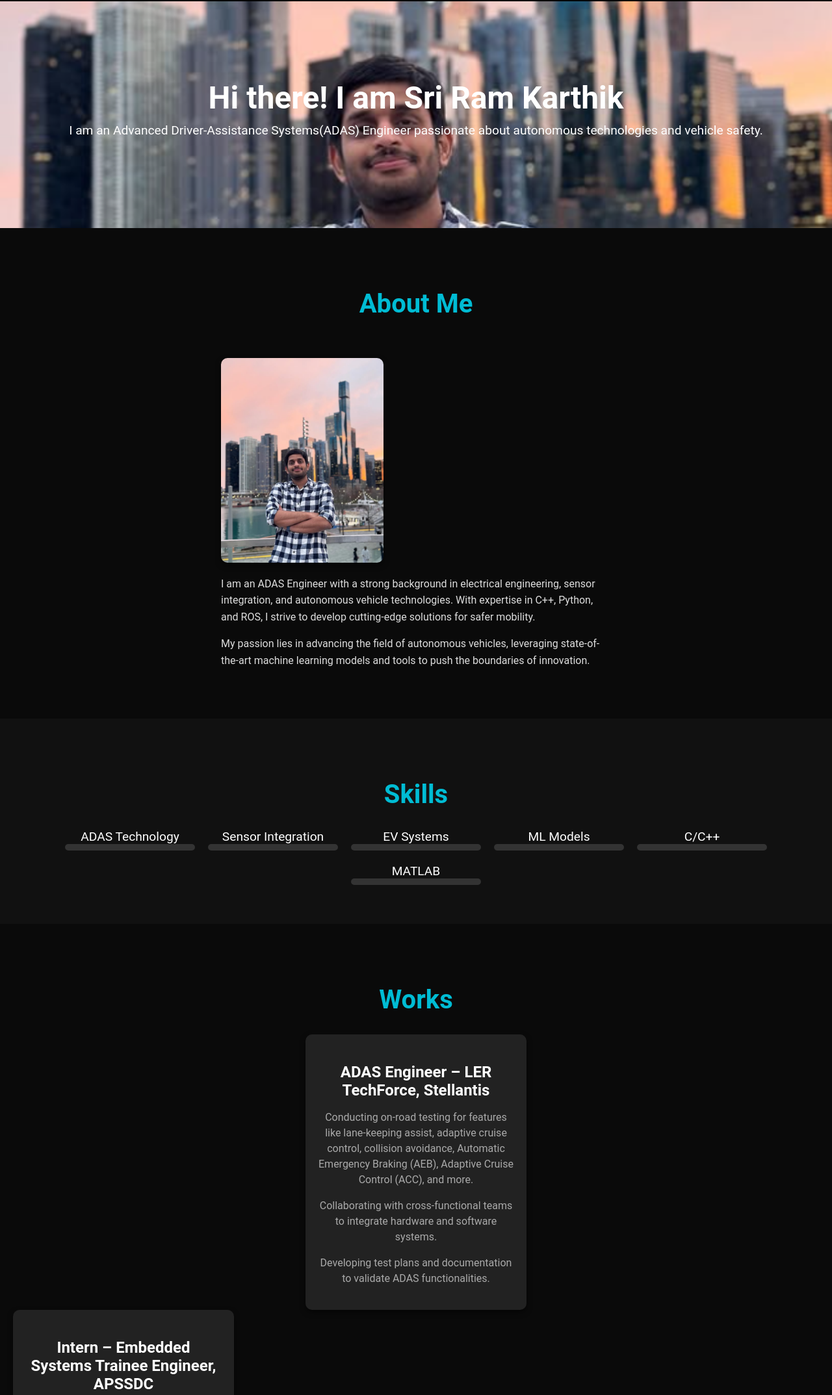
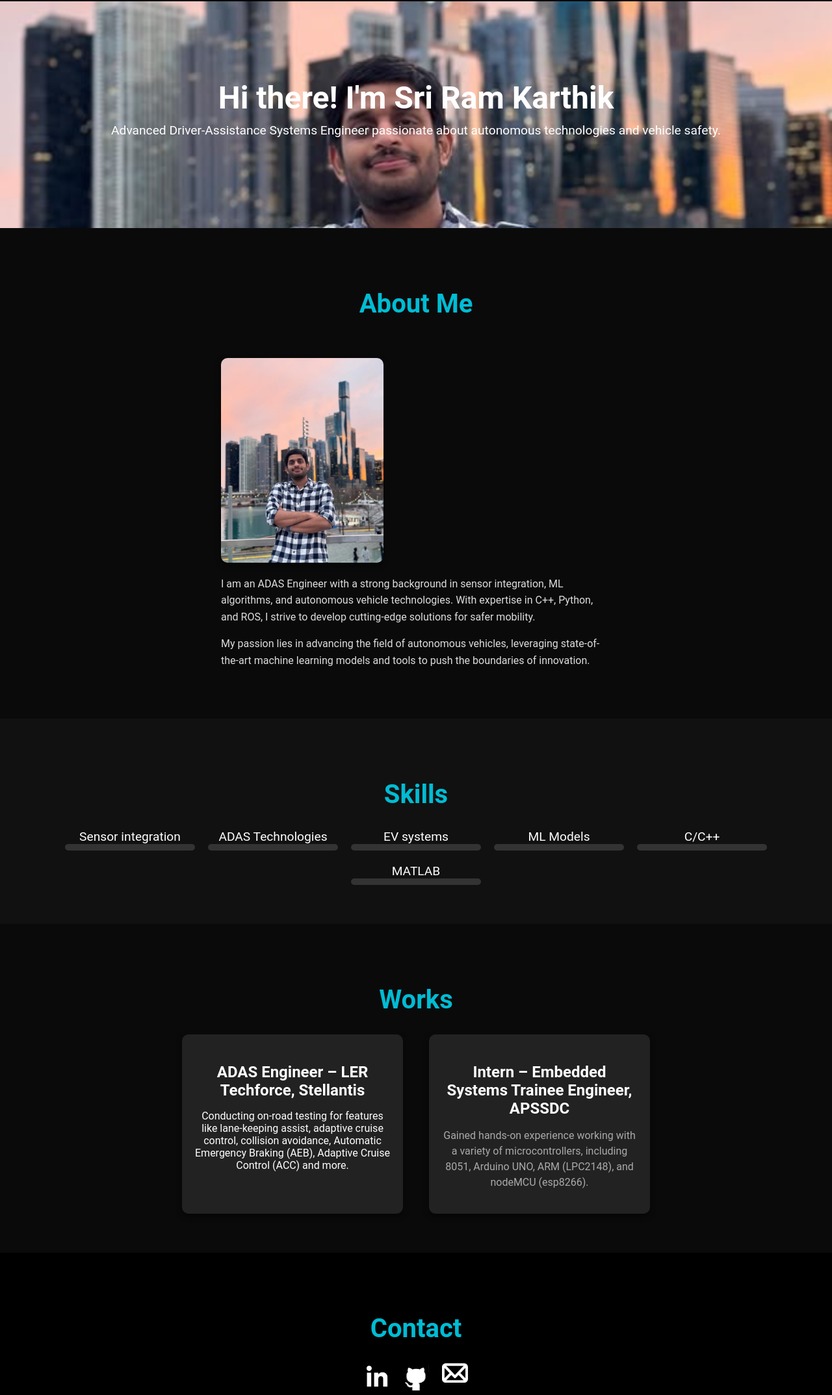
Before and after one commit to srk2411/My_portfolio, a plain HTML site: page index.html in a window 1280 px wide. Shown: the part 39-2186 px from the top of the page at 65% size. Drawn offline with Linux system fonts and the light colour scheme.

Commit message:
index.html

```diff
--- a/index.html
+++ b/index.html
@@ -21,8 +21,8 @@
   <!-- Hero Section -->
   <main>
     <section class="hero" id="Home">
-      <h1>Hi there! I am Sri Ram Karthik</h1>
-      <p>I am an Advanced Driver-Assistance Systems(ADAS) Engineer passionate about autonomous technologies and vehicle safety.</p>
+      <h1>Hi there! I'm Sri Ram Karthik</h1>
+      <p>Advanced Driver-Assistance Systems Engineer passionate about autonomous technologies and vehicle safety.</p>
     </section>
 
     <!-- About Section -->
@@ -30,10 +30,10 @@
       <h2>About Me</h2>
       <div class="content">
         <div class="image-container">
-          <img src="srk_image.png" alt="srk_image.png">
+          <img src="srk_image.png" alt="ADAS Engineer">
         </div>
         <div class="text-container">
-          <p>I am an ADAS Engineer with a strong background in electrical engineering, sensor integration, and autonomous vehicle technologies. With expertise in C++, Python, and ROS, I strive to develop cutting-edge solutions for safer mobility.</p>
+          <p>I am an ADAS Engineer with a strong background in sensor integration, ML algorithms, and autonomous vehicle technologies. With expertise in C++, Python, and ROS, I strive to develop cutting-edge solutions for safer mobility.</p>
           <p>My passion lies in advancing the field of autonomous vehicles, leveraging state-of-the-art machine learning models and tools to push the boundaries of innovation.</p>
         </div>
       </div>
@@ -44,19 +44,19 @@
       <h2>Skills</h2>
       <div class="skills-container">
         <div class="skill">
-          <span class="skill-name">ADAS Technology</span>
+          <span class="skill-name">Sensor integration</span>
           <div class="progress-bar-container">
             <div class="progress-bar" data-target-width="90%"></div>
           </div>
         </div>
         <div class="skill">
-          <span class="skill-name">Sensor Integration</span>
+          <span class="skill-name">ADAS Technologies</span>
           <div class="progress-bar-container">
-            <div class="progress-bar" data-target-width="85%"></div>
+            <div class="progress-bar" data-target-width="90%"></div>
           </div>
         </div>
         <div class="skill">
-          <span class="skill-name">EV Systems</span>
+          <span class="skill-name">EV systems</span>
           <div class="progress-bar-container">
             <div class="progress-bar" data-target-width="80%"></div>
           </div>
@@ -70,7 +70,7 @@
         <div class="skill">
           <span class="skill-name">C/C++</span>
           <div class="progress-bar-container">
-            <div class="progress-bar" data-target-width="85%"></div>
+            <div class="progress-bar" data-target-width="95%"></div>
           </div>
         </div>
         <div class="skill">
@@ -87,17 +87,12 @@
       <h2>Works</h2>
       <div class="projects-container">
         <div class="project">
-          <h3>ADAS Engineer – LER TechForce, Stellantis</h3>
-          <p>Conducting on-road testing for features like lane-keeping assist, adaptive cruise control, collision avoidance, Automatic Emergency Braking (AEB), Adaptive Cruise Control (ACC), and more.</p>
-          <p>Collaborating with cross-functional teams to integrate hardware and software systems.</p>
-           <p>Developing test plans and documentation to validate ADAS functionalities.</p>
-        </div>
+          <h3>ADAS Engineer – LER Techforce, Stellantis</h3>
+          </p>Conducting on-road testing for features like lane-keeping assist, adaptive cruise control, collision avoidance, Automatic Emergency Braking (AEB), Adaptive Cruise Control (ACC) and more.</p>
         </div>
         <div class="project">
-          <h3>Intern – Embedded Systems Trainee Engineer,  APSSDC</h3>
+          <h3>Intern – Embedded Systems Trainee Engineer, APSSDC</h3>
           <p>Gained hands-on experience working with a variety of microcontrollers, including 8051, Arduino UNO, ARM (LPC2148), and nodeMCU (esp8266).</p>
-           <p>Participated in a mini project focused on designing a Water Level Indicator, showcasing the ability to apply embedded systems knowledge to practical applications.</p>
-        </div>
         </div>
       </div>
     </section>
@@ -106,10 +101,10 @@
     <section class="connect-section" id="Contact">
       <h2>Contact</h2>
       <div class="icons">
-        <a href="https://www.linkedin.com/" target="https://www.linkedin.com/in/sri-ram-karthik-bhagavatula-2975b5197/">
+        <a href="https://www.linkedin.com/" target="_blank">
           <img src="linkedin_logo.png" alt="LinkedIn">
         </a>
-        <a href="https://github.com/" target="https://github.com/srk2411">
+        <a href="https://github.com/" target="_blank">
           <img src="github_logo.png" alt="GitHub">
         </a>
         <a href="mailto:srkbhagavatula@gmail.com">
```
